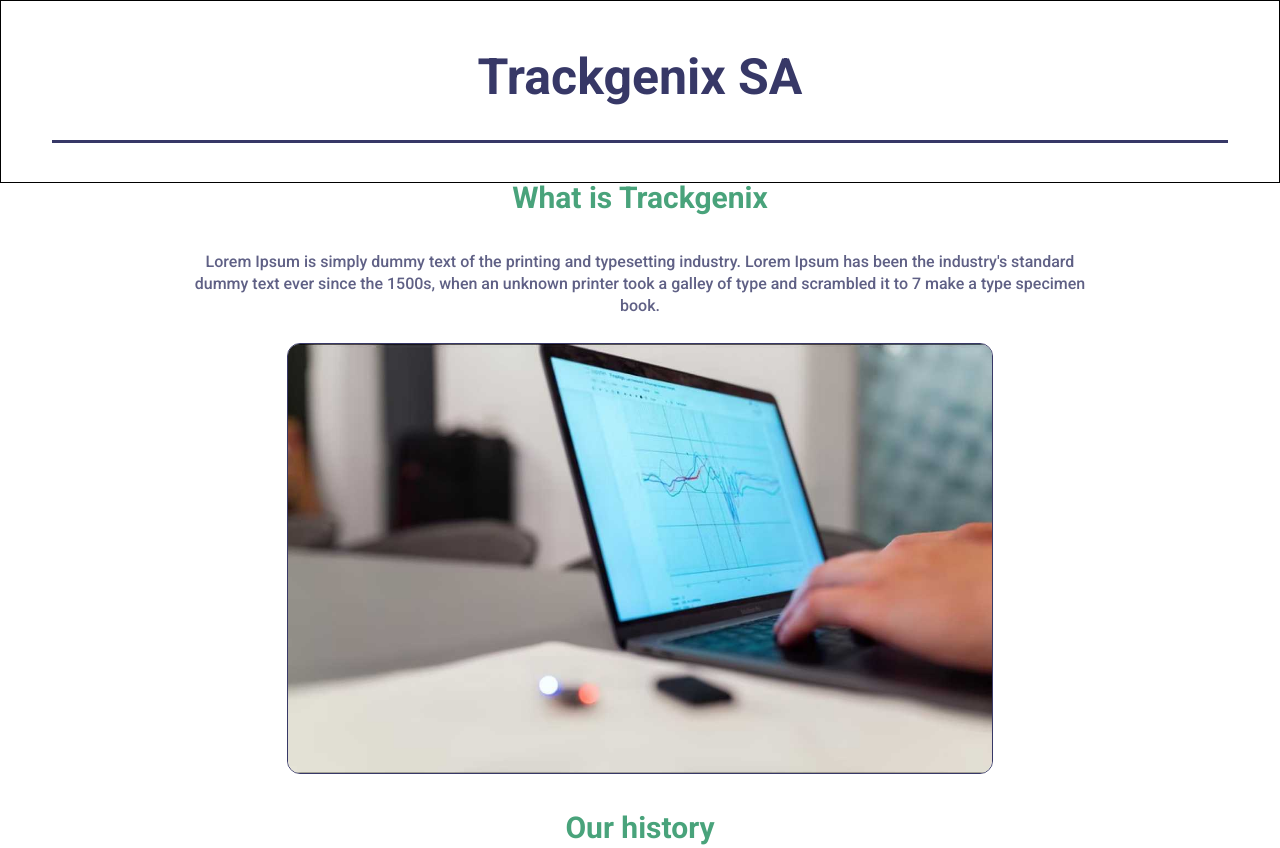
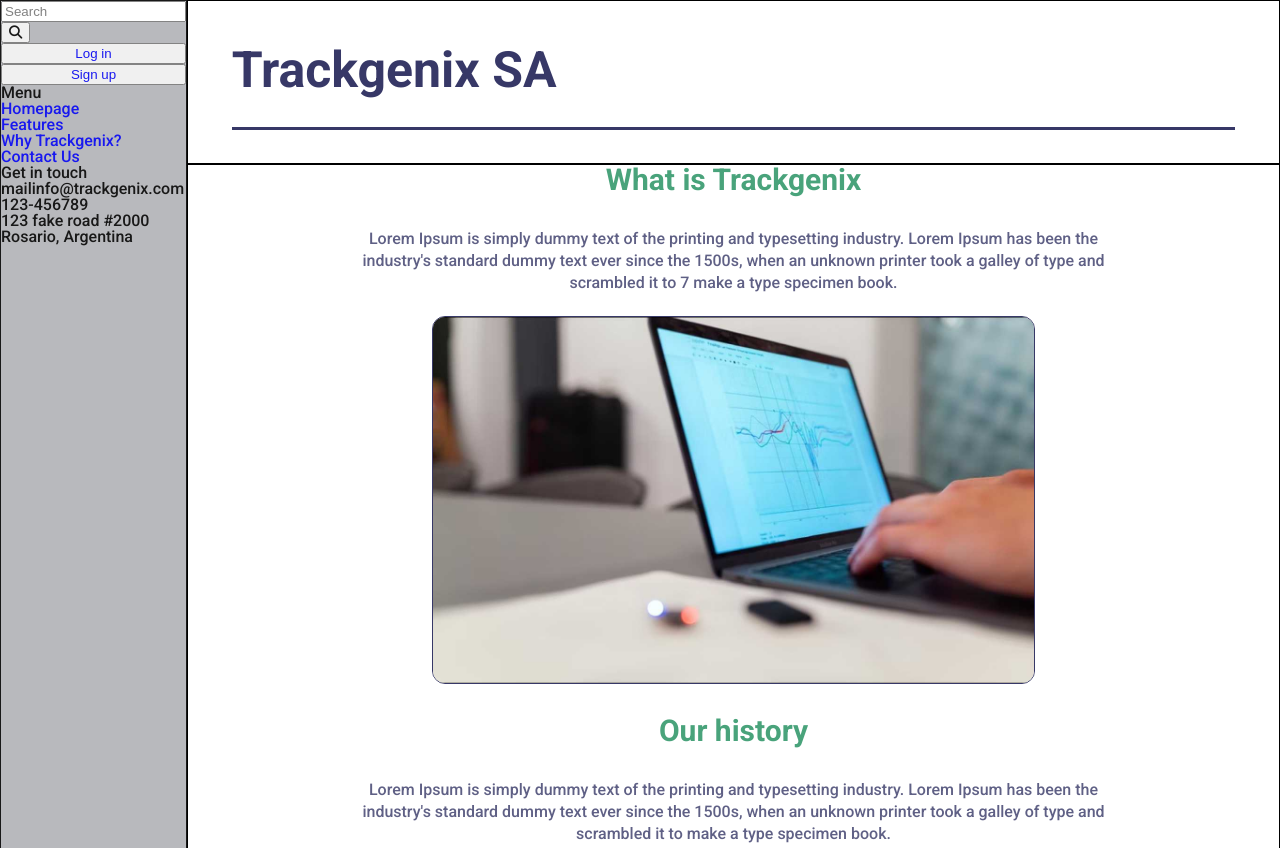
Before and after one commit to MariaAnaMarraccini/BaSP-M2022-Etapa-1, a plain HTML site: page Semana-04/index.html in a window 1280 px wide. Shown: the top 848 px of the page. Drawn offline with Linux system fonts and the light colour scheme.

Commit message:
BaSP-W04-2022: The desktop version was started

```diff
--- a/Semana-04/css/header.css
+++ b/Semana-04/css/header.css
@@ -1,5 +1,6 @@
 header {
     display: flex;
+    flex-grow: 1;
     justify-content: center;
     align-content: center;
     border: 1px black solid;
--- a/Semana-04/css/main.css
+++ b/Semana-04/css/main.css
@@ -1,4 +1,8 @@
+.main {
 
+border: 1px solid black;
+
+}
 .main p {
     display: flex;
     font-family: 'Roboto';
@@ -125,8 +129,8 @@
     margin-right: 16%;
     margin-top: 4%;
     margin-bottom: 5%;
-    /*justify-content: space-around;*/
-    justify-content: space-between;
+    justify-content: space-around;
+    /*justify-content: space-between;*/
     border: 1px solid black;
 }
 
--- a/Semana-04/css/sidebar.css
+++ b/Semana-04/css/sidebar.css
@@ -1,7 +1,14 @@
 nav{
     display: none;
+    flex-direction: column;
+    flex-basis: 20%;
+    justify-content: flex-start;
+
+    height: 100%;
     background-color: #B1B2B6;
     opacity: 0.9;
-    justify-content: center;
+
+
+    border: 1px solid black;
 
 }
--- a/Semana-04/css/styles.css
+++ b/Semana-04/css/styles.css
@@ -24,7 +24,6 @@ label {
 }
 h4  {
     font-weight: 700;
-
     line-height: 18px;
     color: #FFFFFF;
   }
@@ -58,11 +57,21 @@ h1, .features-content h2, .why-trackgenix h2, .contact-us h2 {
 }
 
 @media (min-width: 1024px) {
+    .content{
+        display: flex;
+        flex-direction: row;
+    }
+    .header-position{
+        display: flex;
+        flex-direction: row-reverse;
+        justify-content: flex-end;
+    }
     nav{
         display: flex;
     }
     h1 {
         font-size: 70px;
+        text-align: left;
     }
     label {
         font-size: 14px;
@@ -70,6 +79,7 @@ h1, .features-content h2, .why-trackgenix h2, .contact-us h2 {
     h4 {
         font-size: 15px;
     }
+
     .main button a {
         font-size: 12px;
     }
--- a/Semana-04/index.html
+++ b/Semana-04/index.html
@@ -20,10 +20,8 @@
         <title> Trackgenix SA </title>
     </head>
     <body>
-        <header>
-            <h1>Trackgenix SA</h1>
-        </header>
-        <!---
+        <div class="content">
+            <div>
                 <nav>
                     <form>
                         <div class="container-search">
@@ -65,7 +63,11 @@
                         </ul>
                     </div>
                 </nav>
-        ----->
+            </div>
+        <div>
+        <header>
+            <h1>Trackgenix SA</h1>
+        </header>
         <section class="main">
             <section class="info-contain">
                 <div class="first-contain">
@@ -302,5 +304,7 @@
                     </button>
                 </div>
         </footer>
+    </div>
+    </div>
     </body>
 </html>
```
Lines whose indentation alone changed are shown as unchanged.
